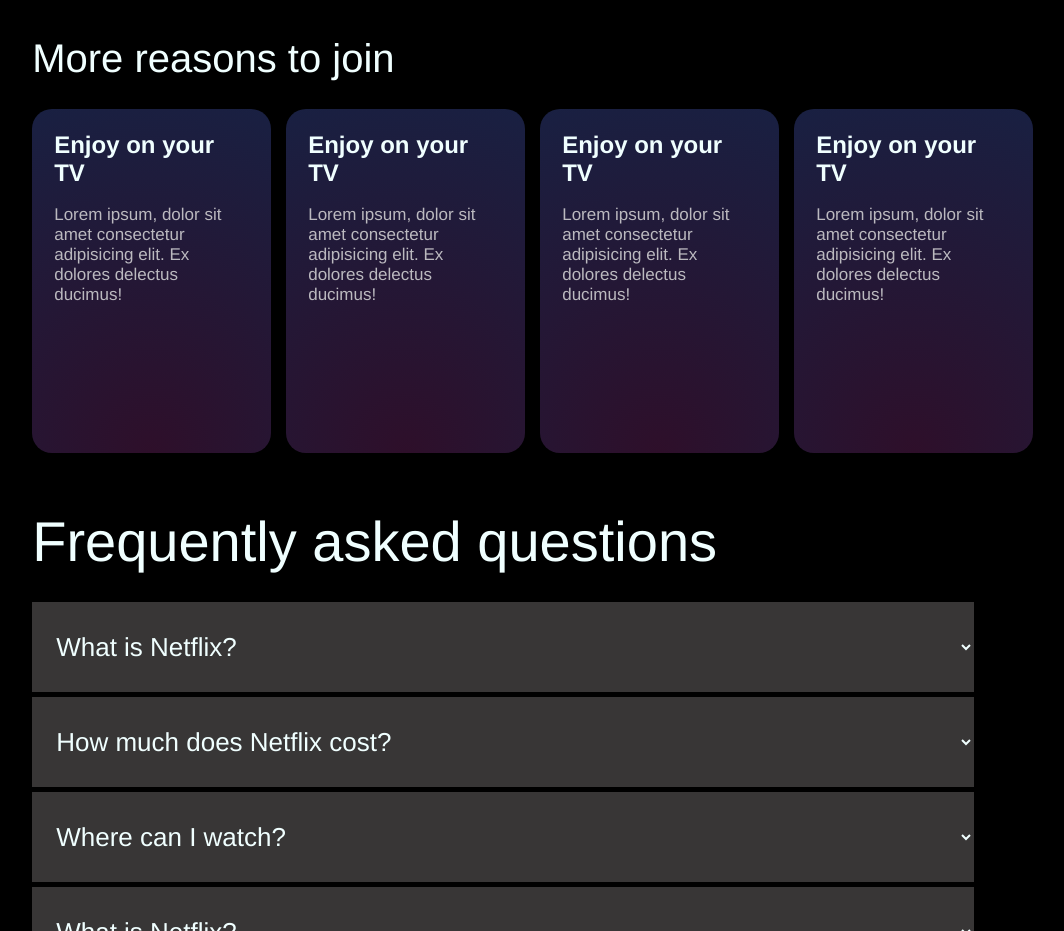
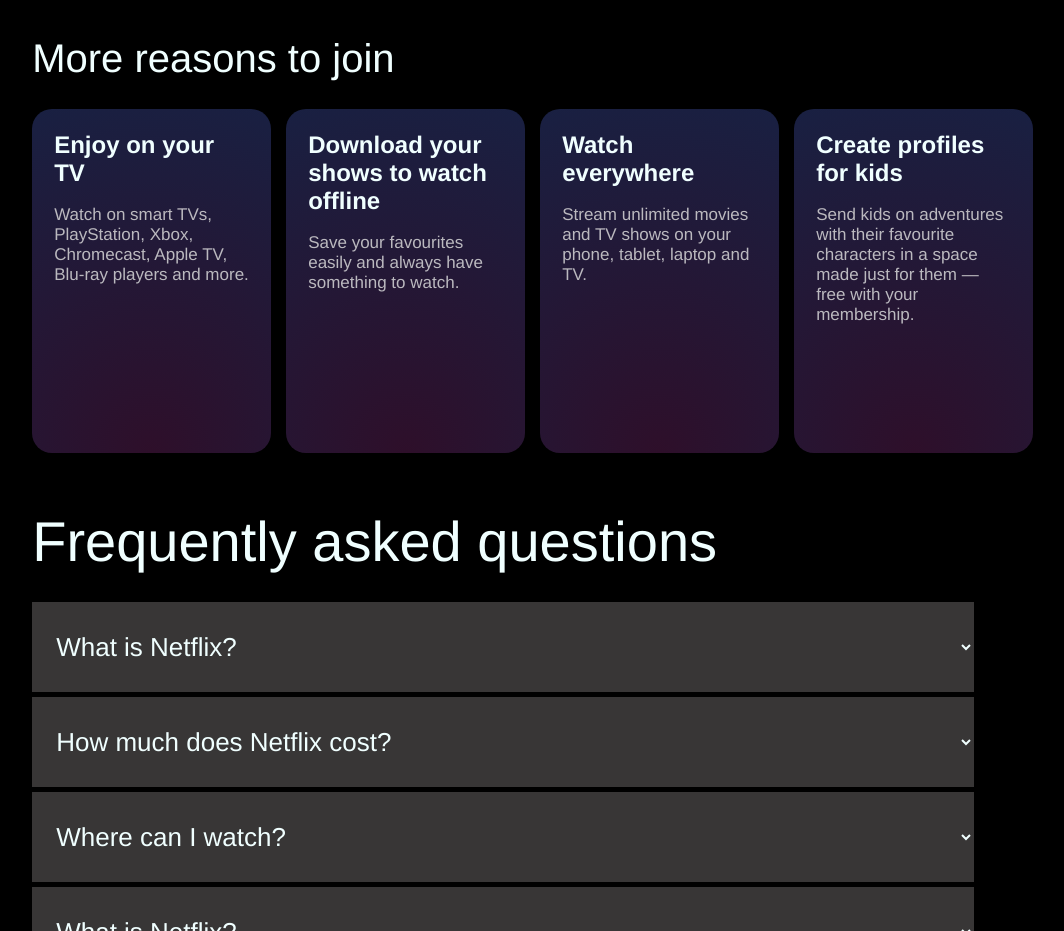
Before and after one commit to Nickysinghal/Netflix_clone, a plain HTML site: page index.html in a window 1280 px wide. Shown: the part 1260-2191 px from the top of the page, without its empty margins (83-1147 px from the left). Drawn offline with Linux system fonts and the light colour scheme.

```diff
--- a/index.html
+++ b/index.html
@@ -72,25 +72,25 @@
         <div class="all-reasons">
             <div class="reason">
                 <h2>Enjoy on your TV</h2>
-                <p>Lorem ipsum, dolor sit amet consectetur adipisicing elit. Ex dolores delectus ducimus!</p>
+                <p>Watch on smart TVs, PlayStation, Xbox, Chromecast, Apple TV, Blu-ray players and more.</p>
 
             </div>
 
             <div class="reason">
-                <h2>Enjoy on your TV</h2>
-                <p>Lorem ipsum, dolor sit amet consectetur adipisicing elit. Ex dolores delectus ducimus!</p>
+                <h2>Download your shows to watch offline</h2>
+                <p>Save your favourites easily and always have something to watch.</p>
 
             </div>
 
             <div class="reason">
-                <h2>Enjoy on your TV</h2>
-                <p>Lorem ipsum, dolor sit amet consectetur adipisicing elit. Ex dolores delectus ducimus!</p>
+                <h2>Watch everywhere</h2>
+                <p>Stream unlimited movies and TV shows on your phone, tablet, laptop and TV.</p>
 
             </div>
 
             <div class="reason">
-                <h2>Enjoy on your TV</h2>
-                <p>Lorem ipsum, dolor sit amet consectetur adipisicing elit. Ex dolores delectus ducimus!</p>
+                <h2>Create profiles for kids</h2>
+                <p>Send kids on adventures with their favourite characters in a space made just for them — free with your membership.</p>
 
             </div>
         </div>
```
